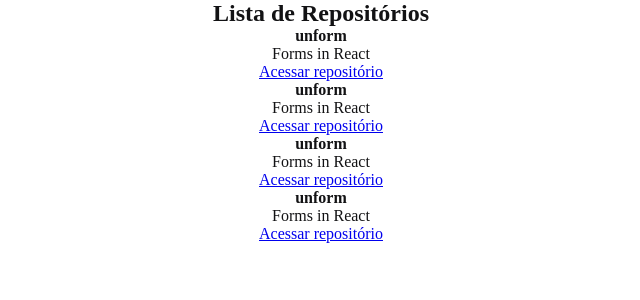
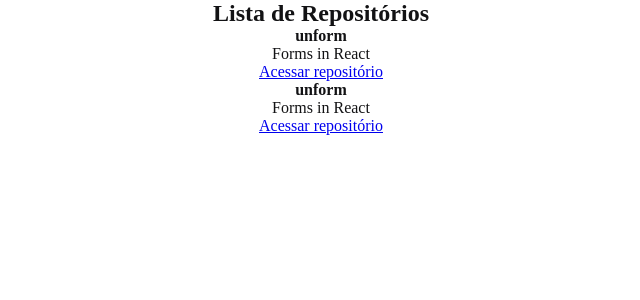
Before and after one commit to GustavoGJesus/ignite-fundamentals-ReactJS, a React app: page / in a window 1280 px wide. Shown: the top 300 px of the page, without its empty margins (319-959 px from the left). Built offline with nearby package versions, Linux system fonts and the light colour scheme.

Commit message:
webpack no error

```diff
--- a/package.json
+++ b/package.json
@@ -16,7 +16,7 @@
     "@babel/core": "^7.15.0",
     "@babel/preset-env": "^7.15.0",
     "@babel/preset-react": "^7.14.5",
-    "@pmmmwh/react-refresh-webpack-plugin": "^0.4.3",
+    "@pmmmwh/react-refresh-webpack-plugin": "0.5.0-rc.4",
     "babel-loader": "^8.2.2",
     "cross-env": "^7.0.3",
     "css-loader": "^6.2.0",
--- a/src/App.jsx
+++ b/src/App.jsx
@@ -1,8 +1,11 @@
 import { RepositoryList } from './components/RepositoryList'
 import './styles/global.scss'
+
 export function App(){
 
     return(
-        <RepositoryList />
+        <>
+            <RepositoryList />
+        </>
     )
 }
--- a/src/components/RepositoryList.jsx
+++ b/src/components/RepositoryList.jsx
@@ -14,8 +14,7 @@
             <ul>
                 <RepositoryItem repository={repository}/>
                 <RepositoryItem repository={repository}/>
-                <RepositoryItem repository={repository}/>
-                <RepositoryItem repository={repository}/>
+
             </ul>
         </section>
     )
--- a/webpack.config.js
+++ b/webpack.config.js
@@ -1,6 +1,7 @@
 const path = require('path')
 const HtmlWebPackPlugin = require('html-webpack-plugin')
-const ReactRefreshPlugin = require('@pmmmwh/react-refresh-webpack-plugin')
+const ReactRefreshWebpackPlugin = require('@pmmmwh/react-refresh-webpack-plugin');
+const webpack = require('webpack');
 
 const isDevelopment = process.env.NODE_ENV != 'production';
 
@@ -20,7 +21,7 @@
         hot: true,
     },
     plugins: [
-        isDevelopment && new  ReactRefreshPlugin(),
+        isDevelopment && new  ReactRefreshWebpackPlugin(),
         new HtmlWebPackPlugin({
             template: path.resolve(__dirname, 'public', 'index.html')
         })
```
Also changed, not shown: src/index.jsx (+7 -2 lines), 1 other file (tests, documents, lock files or other folders).
